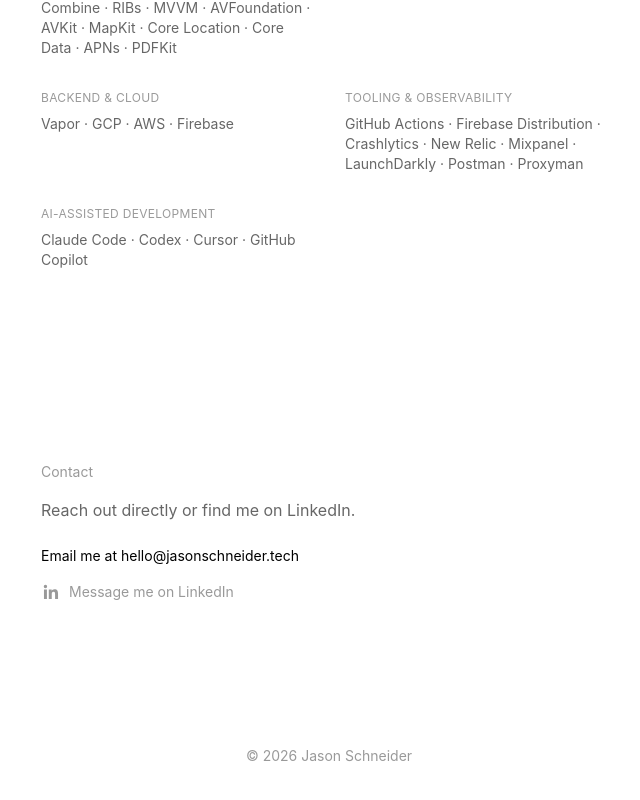
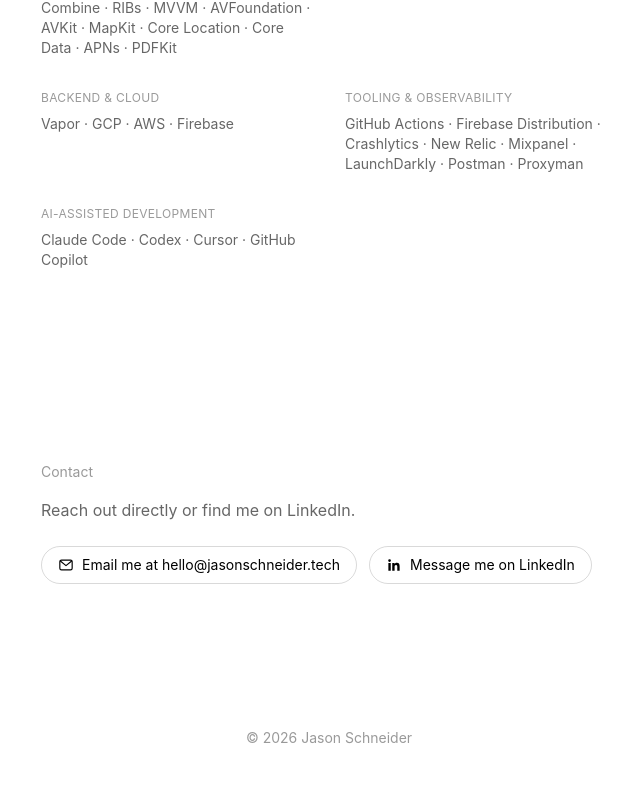
Before and after one commit to JasonTaylorLabs/portfolio, a React (Vite) app: page / in a window 1280 px wide. Shown: the part 3230-4030 px from the top of the page, without its empty margins (311-951 px from the left). Built offline with nearby package versions, Linux system fonts and the light colour scheme.

Commit message:
Make Contact buttons uniform pills and add an email icon
Both the email and LinkedIn links now share the same pill-button
style (border, padding, icon size, text color). Adds MailIcon to
SocialIcons.tsx for the email button.

```diff
--- a/src/components/Contact.tsx
+++ b/src/components/Contact.tsx
@@ -1,23 +1,24 @@
 import { profile } from '../data/profile'
-import { LinkedInIcon } from './SocialIcons'
+import { LinkedInIcon, MailIcon } from './SocialIcons'
+
+const buttonClasses =
+  'flex w-fit items-center gap-2 rounded-full border border-black/15 px-4 py-2 text-sm text-black transition-colors hover:border-black/40'
 
 export function Contact() {
   return (
     <section id="contact" className="mx-auto max-w-2xl px-6 py-24 sm:px-12">
       <h2 className="text-sm text-black/40">Contact</h2>
       <p className="mt-4 max-w-md text-black/60">Reach out directly or find me on LinkedIn.</p>
-      <a href={`mailto:${profile.email}`} className="mt-6 block w-fit text-sm text-black transition-colors hover:text-black/60">
-        Email me at {profile.email}
-      </a>
-      <a
-        href={profile.links.linkedin}
-        target="_blank"
-        rel="noreferrer"
-        className="mt-4 flex w-fit items-center gap-2 text-sm text-black/40 transition-colors hover:text-black"
-      >
-        <LinkedInIcon className="h-5 w-5" />
-        Message me on LinkedIn
-      </a>
+      <div className="mt-6 flex flex-col gap-3 sm:flex-row">
+        <a href={`mailto:${profile.email}`} className={buttonClasses}>
+          <MailIcon className="h-4 w-4" />
+          Email me at {profile.email}
+        </a>
+        <a href={profile.links.linkedin} target="_blank" rel="noreferrer" className={buttonClasses}>
+          <LinkedInIcon className="h-4 w-4" />
+          Message me on LinkedIn
+        </a>
+      </div>
     </section>
   )
 }
--- a/src/components/SocialIcons.tsx
+++ b/src/components/SocialIcons.tsx
@@ -10,6 +10,15 @@
   )
 }
 
+export function MailIcon({ className }: IconProps) {
+  return (
+    <svg viewBox="0 0 24 24" fill="none" stroke="currentColor" strokeWidth="1.75" strokeLinecap="round" strokeLinejoin="round" className={className} xmlns="http://www.w3.org/2000/svg">
+      <rect x="2.75" y="4.75" width="18.5" height="14.5" rx="2.5" />
+      <path d="m3.5 6 8.5 7 8.5-7" />
+    </svg>
+  )
+}
+
 export function LinkedInIcon({ className }: IconProps) {
   return (
     <svg viewBox="0 0 24 24" fill="currentColor" className={className} xmlns="http://www.w3.org/2000/svg">
```
